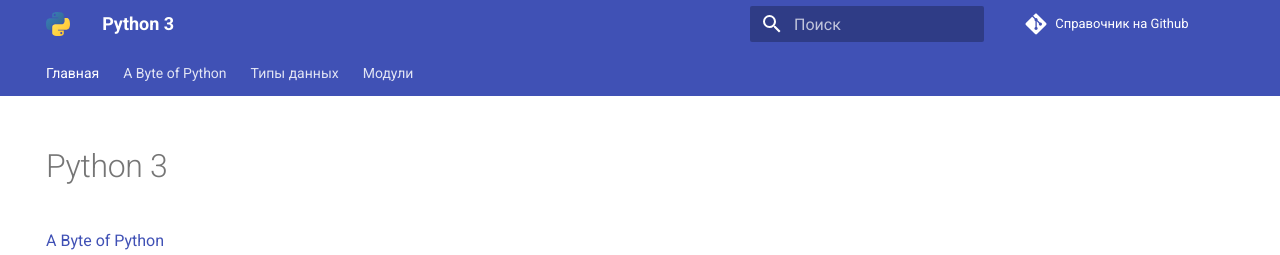
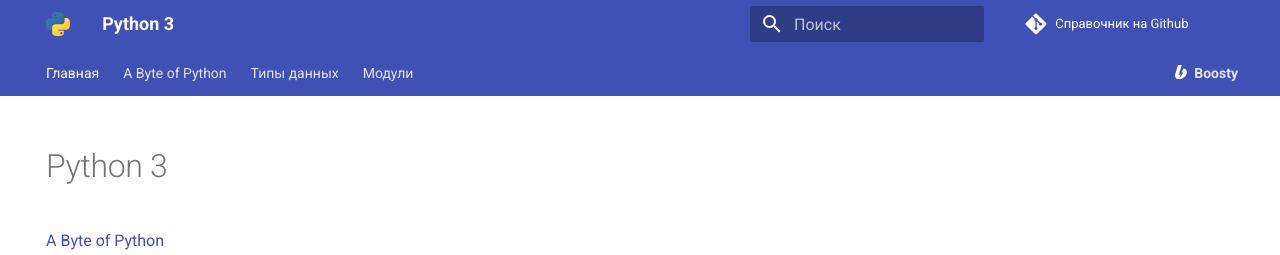
Before and after one commit to xsltdev/py3dev.ru, an MkDocs documentation site: the page built from docs/index.md, in a window 1280 px wide. Shown: the top 255 px of the page. Built offline with MkDocs 1.6.1 and Material for MkDocs 9.7.7, drawn with Linux system fonts in a browser that asks for light colours; comment, search, counter and statistics services are not loaded.

Commit message:
add boosty

```diff
--- a/mkdocs.yml
+++ b/mkdocs.yml
@@ -67,7 +67,6 @@ markdown_extensions:
 plugins:
     - search:
           separator: '[\s\-\:]+'
-          prebuild_index: true
           lang:
               - ru
               - en
@@ -76,4 +75,4 @@ plugins:
     - social
 
 extra_css:
-    - '/assets/stylesheets/styles.css'
+    - '/assets/stylesheets/styles.css?2'
--- a/overrides/assets/stylesheets/styles.css
+++ b/overrides/assets/stylesheets/styles.css
@@ -155,3 +155,12 @@ h3 {
 .layout .cell h3 .headerlink {
 	display: none;
 }
+
+.md-tabs__list li:last-child {
+	font-weight: 700;
+	position: absolute;
+	right: 0;
+	padding-left: 24px;
+	background: url('/boosty-white.svg') left center / 22px
+		22px no-repeat;
+}
```
Also changed, not shown: docs/.pages, docs/boosty-color.svg (added), docs/boosty-dark.svg (added), docs/boosty-white.svg (added), 2 other files.
